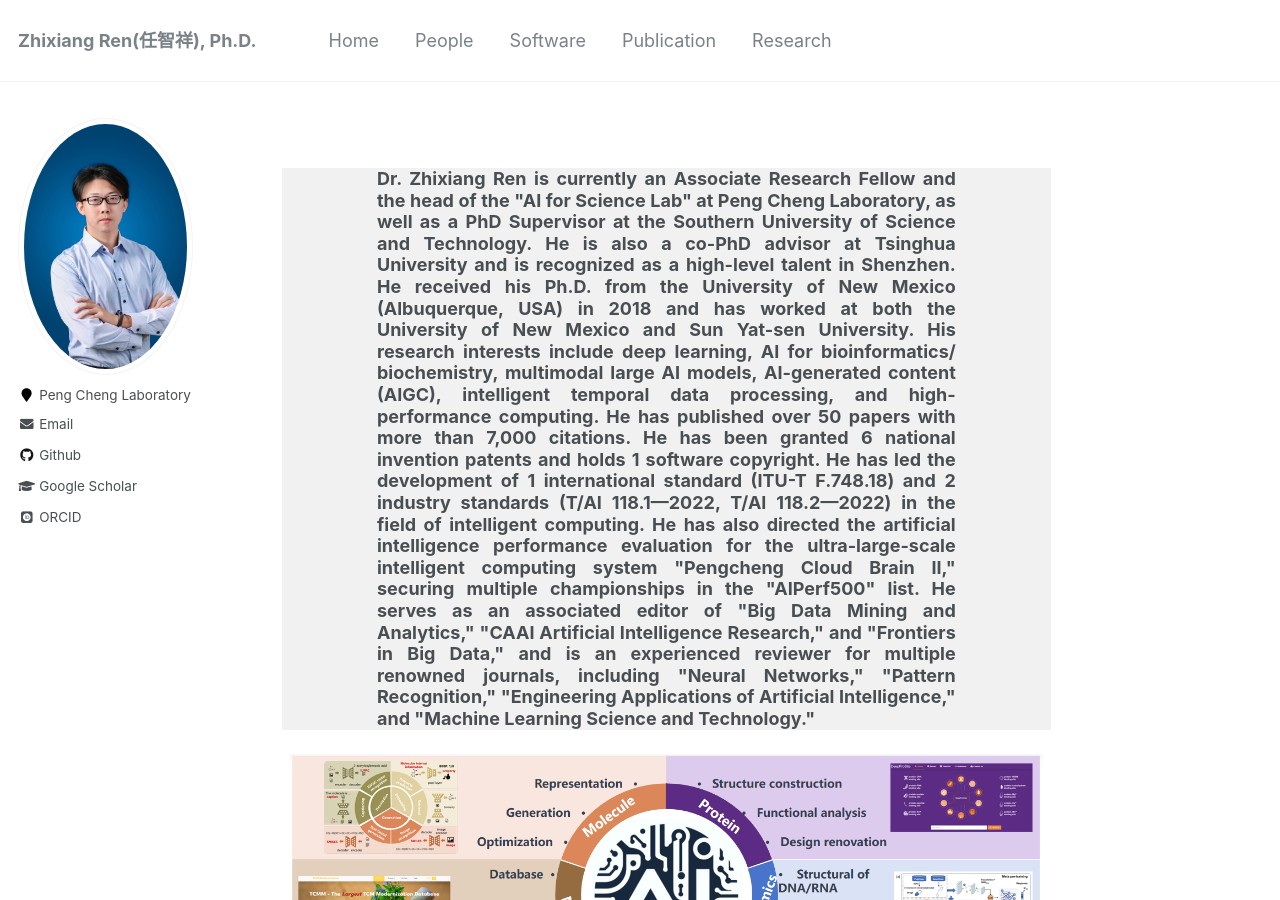
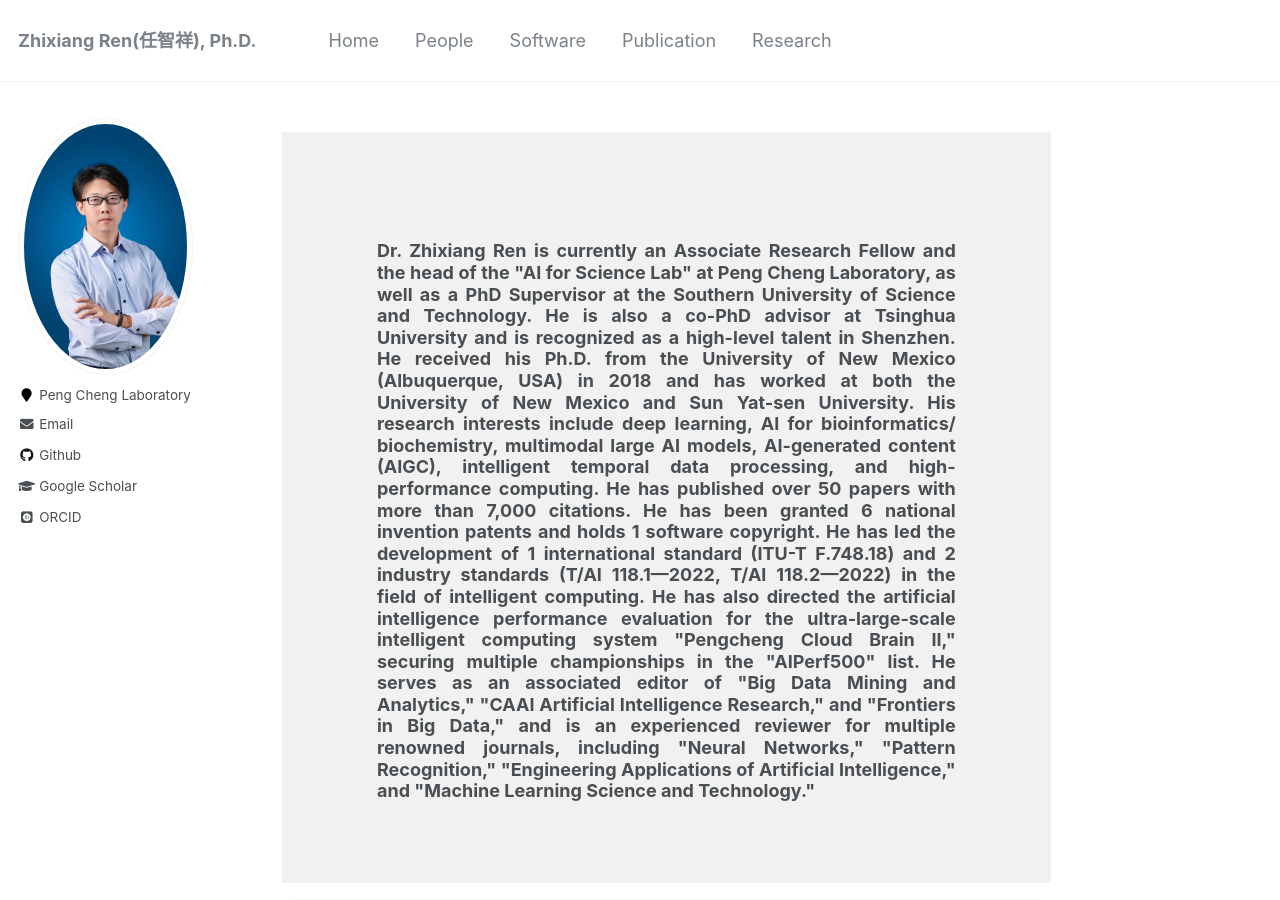
Before and after one commit to zhixiang-ren/zhixiang-ren.github.io, a Jekyll site: the page built from _pages/about.html, in a window 1280 px wide and 900 px high. Built offline with Jekyll 4.4.1, drawn with Linux system fonts in a browser that asks for light colours; some web fonts are replaced.

Commit message:
Update about.html

```diff
--- a/_pages/about.html
+++ b/_pages/about.html
@@ -10,7 +10,7 @@ redirect_from:
 
 <!-- <h3 style="text-align:justify;">Biography:</h3> -->
 <div style="width: 100%;padding-left: 3%;padding-right: 3%;background-color: rgb(241, 241, 241);">
-  <div style="width: 100%;padding-left: 10%;padding-right: 10%;">
+  <div style="width: 100%;padding-left: 10%;padding-right: 10%;padding-top: 10%;padding-bottom: 10%;">
     <h3 style="text-align:justify;">
       Dr. Zhixiang Ren is currently an Associate Research Fellow and the head of the "AI for Science Lab" at Peng Cheng Laboratory, as well as a PhD Supervisor at the Southern University of Science and Technology.
       He is also a co-PhD advisor at Tsinghua University and is recognized as a high-level talent in Shenzhen.
```
